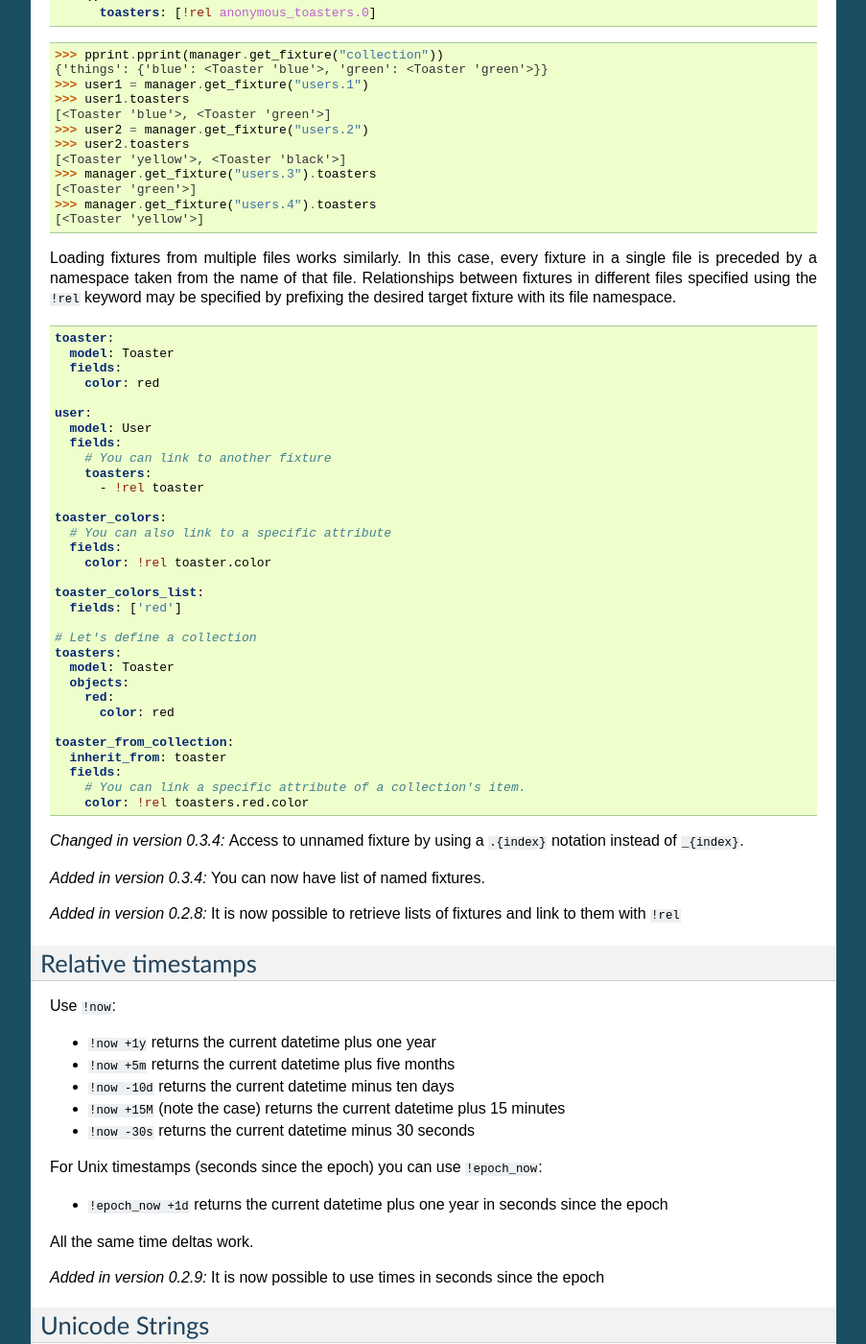
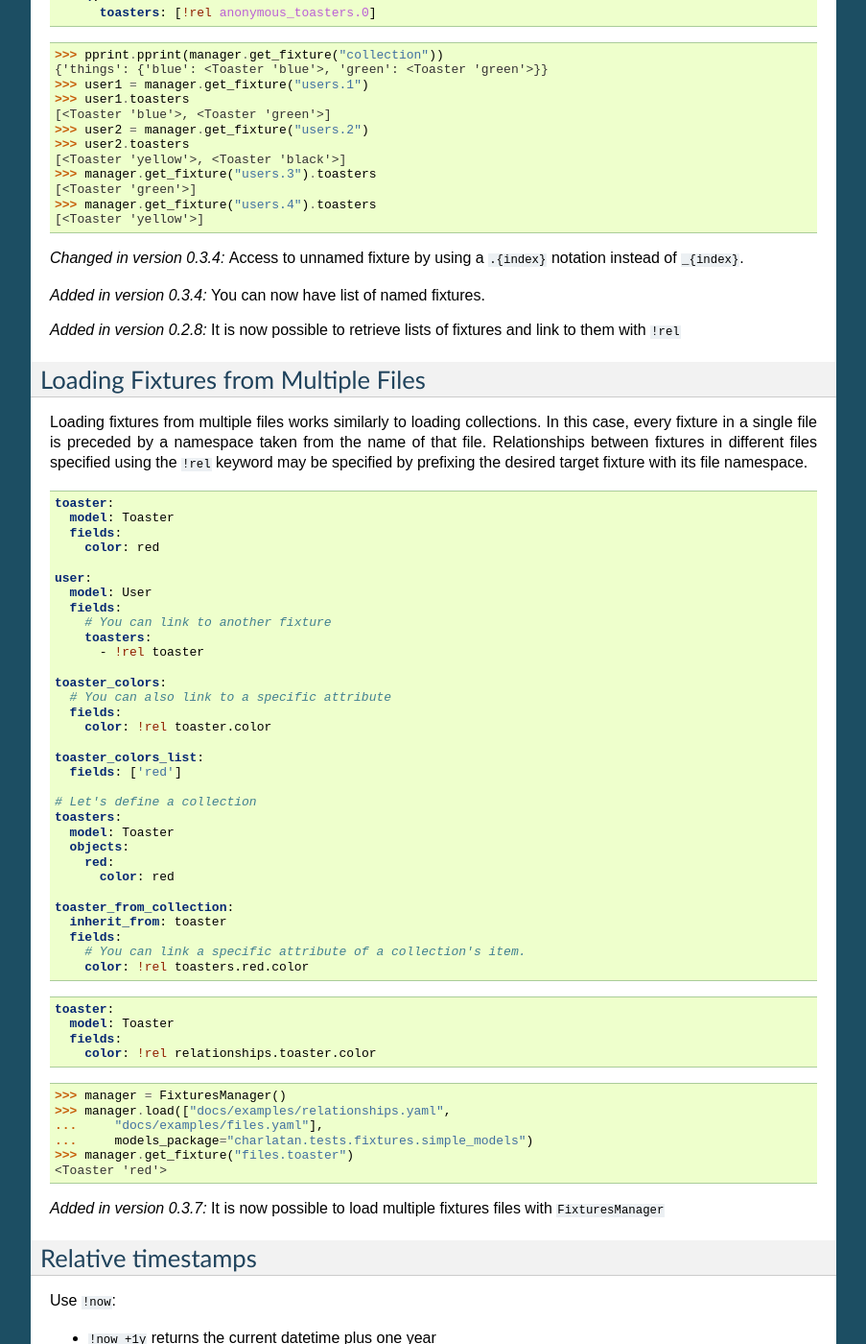
Before and after one commit to uber/charlatan, a Sphinx documentation site: the page built from docs/file-format.rst, in a window 1280 px wide and 1400 px high, scrolled down 5892 px. Shown: the whole window at 96% size, without its empty margins (198-1101 px from the left). Built offline with Sphinx 7.4.7, drawn with Linux system fonts in a browser that asks for light colours; some of the changed text lies outside the part shown.

Commit message:
Add and revise versioning documentation

```diff
--- a/CHANGES.rst
+++ b/CHANGES.rst
@@ -1,5 +1,11 @@
 Changelog for Charlatan
 =======================
+
+0.3.7 (unreleased)
+------------------
+
+- Support loading of multiple fixtures files
+- Remove include_relationships option in instance creation
 
 0.3.6 (2014-06-02)
 ------------------
--- a/docs/file-format.rst
+++ b/docs/file-format.rst
@@ -244,27 +244,6 @@ Like any fixture, this collection can be linked to in a relationship using the
     >>> manager.get_fixture("users.4").toasters
     [<Toaster 'yellow'>]
 
-Loading fixtures from multiple files works similarly. In this case, every
-fixture in a single file is preceded by a namespace taken from the name of that
-file. Relationships between fixtures in different files specified using the
-``!rel`` keyword may be specified by prefixing the desired target fixture with
-its file namespace.
-
-.. literalinclude:: examples/relationships.yaml
-    :language: yaml
-
-.. literalinclude:: examples/files.yaml
-    :language: yaml
-
- .. doctest::
-
-    >>> manager = FixturesManager()
-    >>> manager.load(["docs/examples/relationships.yaml",
-    ...     "docs/examples/files.yaml"],
-    ...     models_package="charlatan.tests.fixtures.simple_models")
-    >>> manager.get_fixture("files.toaster")
-    <Toaster 'red'>
-
 .. versionchanged:: 0.3.4
     Access to unnamed fixture by using a ``.{index}`` notation instead of
     ``_{index}``.
@@ -275,6 +254,33 @@ its file namespace.
 .. versionadded:: 0.2.8
     It is now possible to retrieve lists of fixtures and link to them with
     ``!rel``
+
+Loading Fixtures from Multiple Files
+------------------------------------
+
+Loading fixtures from multiple files works similarly to loading collections. In
+this case, every fixture in a single file is preceded by a namespace taken from
+the name of that file. Relationships between fixtures in different files
+specified using the ``!rel`` keyword may be specified by prefixing the desired
+target fixture with its file namespace.
+
+.. literalinclude:: examples/relationships.yaml
+    :language: yaml
+
+.. literalinclude:: examples/files.yaml
+    :language: yaml
+
+.. doctest::
+
+    >>> manager = FixturesManager()
+    >>> manager.load(["docs/examples/relationships.yaml",
+    ...     "docs/examples/files.yaml"],
+    ...     models_package="charlatan.tests.fixtures.simple_models")
+    >>> manager.get_fixture("files.toaster")
+    <Toaster 'red'>
+
+.. versionadded:: 0.3.7
+    It is now possible to load multiple fixtures files with ``FixturesManager``
 
 Relative timestamps
 -------------------
```
Also changed, not shown: 3 other files.
